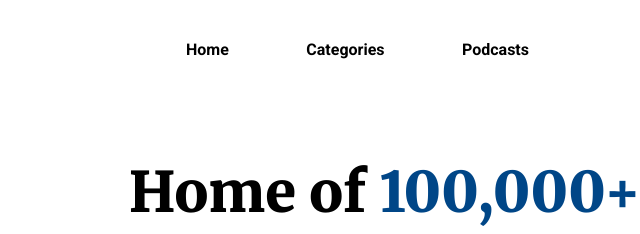
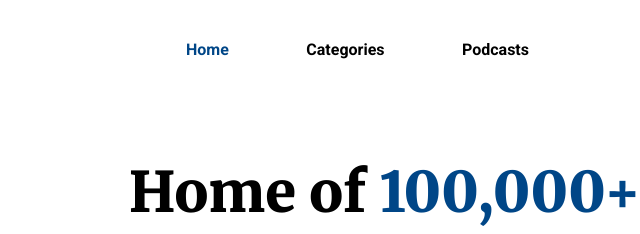
Before and after one commit to azizqamar7/Podcast-Website-Concept-Design, a plain HTML site: page index.html in a window 1280 px wide. In both pictures the pointer is over the link "Home". Shown: the top 234 px of the page, 255-895 px from the left. Drawn offline with Linux system fonts and the light colour scheme.

Commit message:
Updates hover effect on links

```diff
--- a/style.css
+++ b/style.css
@@ -37,6 +37,11 @@ body {
   font-style: normal;
   font-family: "Roboto", sans-serif;
   font-weight: 700;
+}
+
+.nav-link:hover {
+  color: #004687;
+  transition: 0.3ms all ease;
 }
 
 .search {
```
